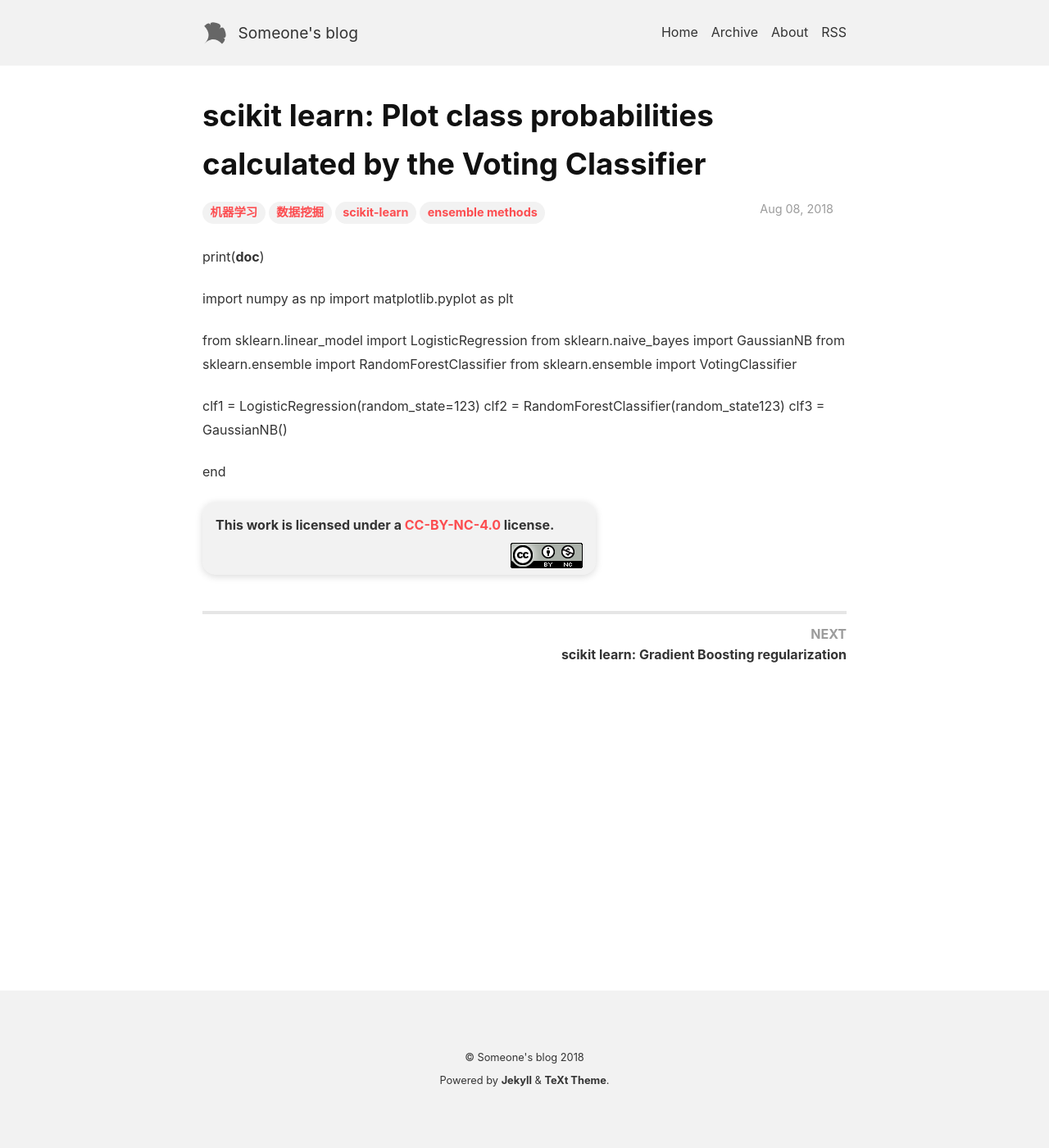
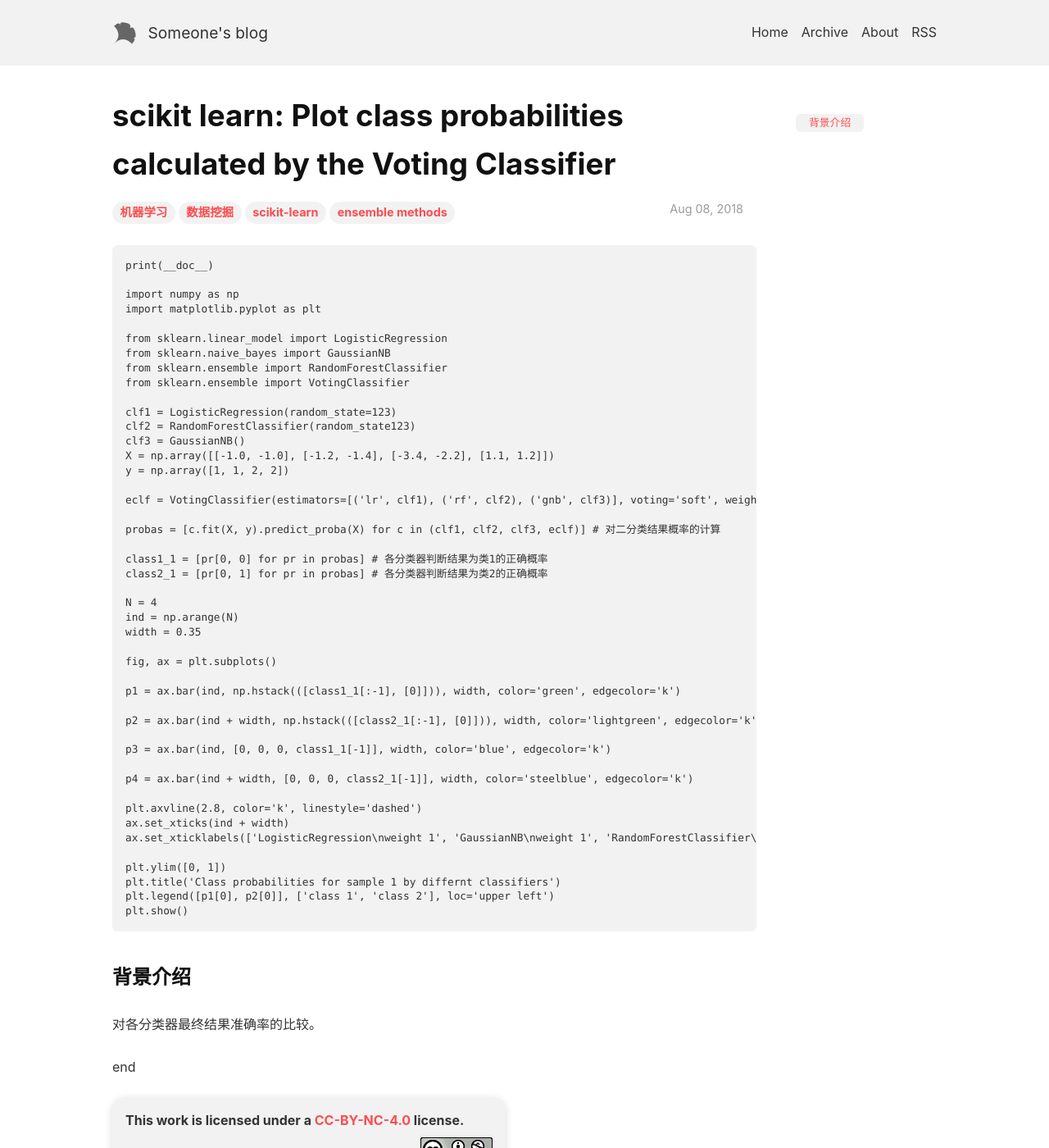
Before and after one commit to slyrx/Tech_Blog, a Jekyll site: the page built from _posts/2018-8-7-scikit-learn-example2.md, in a window 1280 px wide and 1400 px high. Shown: the whole window at 82% size. Built offline with Jekyll 4.4.1, drawn with Linux system fonts in a browser that asks for light colours; nearby versions of some CDN libraries; some of the changed text lies outside the part shown.

Commit message:
add new articles

```diff
--- a/_posts/2018-8-7-scikit-learn-example2.md
+++ b/_posts/2018-8-7-scikit-learn-example2.md
@@ -5,18 +5,53 @@ date:   2018-08-07 17:28:30
 tags: [机器学习, 数据挖掘, scikit-learn, ensemble methods]
 ---
 
-print(__doc__)
+    print(__doc__)
 
-import numpy as np
-import matplotlib.pyplot as plt
+    import numpy as np
+    import matplotlib.pyplot as plt
 
-from sklearn.linear_model import LogisticRegression
-from sklearn.naive_bayes import GaussianNB
-from sklearn.ensemble import RandomForestClassifier
-from sklearn.ensemble import VotingClassifier
+    from sklearn.linear_model import LogisticRegression
+    from sklearn.naive_bayes import GaussianNB
+    from sklearn.ensemble import RandomForestClassifier
+    from sklearn.ensemble import VotingClassifier
 
-clf1 = LogisticRegression(random_state=123)
-clf2 = RandomForestClassifier(random_state123)
-clf3 = GaussianNB()
+    clf1 = LogisticRegression(random_state=123)
+    clf2 = RandomForestClassifier(random_state123)
+    clf3 = GaussianNB()
+    X = np.array([[-1.0, -1.0], [-1.2, -1.4], [-3.4, -2.2], [1.1, 1.2]])
+    y = np.array([1, 1, 2, 2])
+
+    eclf = VotingClassifier(estimators=[('lr', clf1), ('rf', clf2), ('gnb', clf3)], voting='soft', weights=[1, 1, 5]) # 原来这就是全套组合的处理过程, eclf前面的这个e就是全套组合的意思
+
+    probas = [c.fit(X, y).predict_proba(X) for c in (clf1, clf2, clf3, eclf)] # 对二分类结果概率的计算
+
+    class1_1 = [pr[0, 0] for pr in probas] # 各分类器判断结果为类1的正确概率
+    class2_1 = [pr[0, 1] for pr in probas] # 各分类器判断结果为类2的正确概率
+
+    N = 4
+    ind = np.arange(N)
+    width = 0.35
+
+    fig, ax = plt.subplots()
+
+    p1 = ax.bar(ind, np.hstack(([class1_1[:-1], [0]])), width, color='green', edgecolor='k')
+
+    p2 = ax.bar(ind + width, np.hstack(([class2_1[:-1], [0]])), width, color='lightgreen', edgecolor='k')
+
+    p3 = ax.bar(ind, [0, 0, 0, class1_1[-1]], width, color='blue', edgecolor='k')
+
+    p4 = ax.bar(ind + width, [0, 0, 0, class2_1[-1]], width, color='steelblue', edgecolor='k')
+
+    plt.axvline(2.8, color='k', linestyle='dashed')
+    ax.set_xticks(ind + width)
+    ax.set_xticklabels(['LogisticRegression\nweight 1', 'GaussianNB\nweight 1', 'RandomForestClassifier\nweight 5', 'VotingClassifer\n(average probabilities)'], rotation=40, ha='right')
+
+    plt.ylim([0, 1])
+    plt.title('Class probabilities for sample 1 by differnt classifiers')
+    plt.legend([p1[0], p2[0]], ['class 1', 'class 2'], loc='upper left')
+    plt.show()
+
+### 背景介绍
+对各分类器最终结果准确率的比较。
 
 end
```
Also changed, not shown: _posts/2018-8-7-scikit-learn-example3.md (added, +64 -0 lines).
